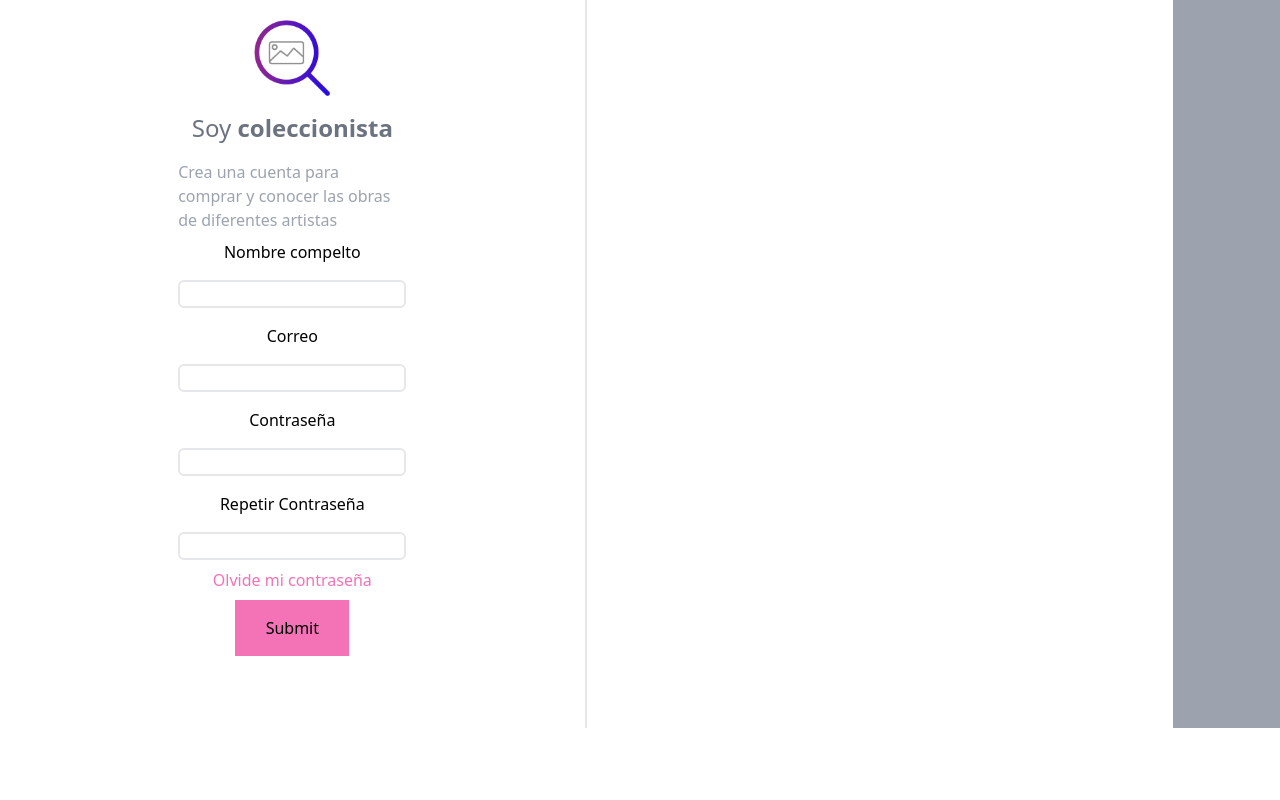
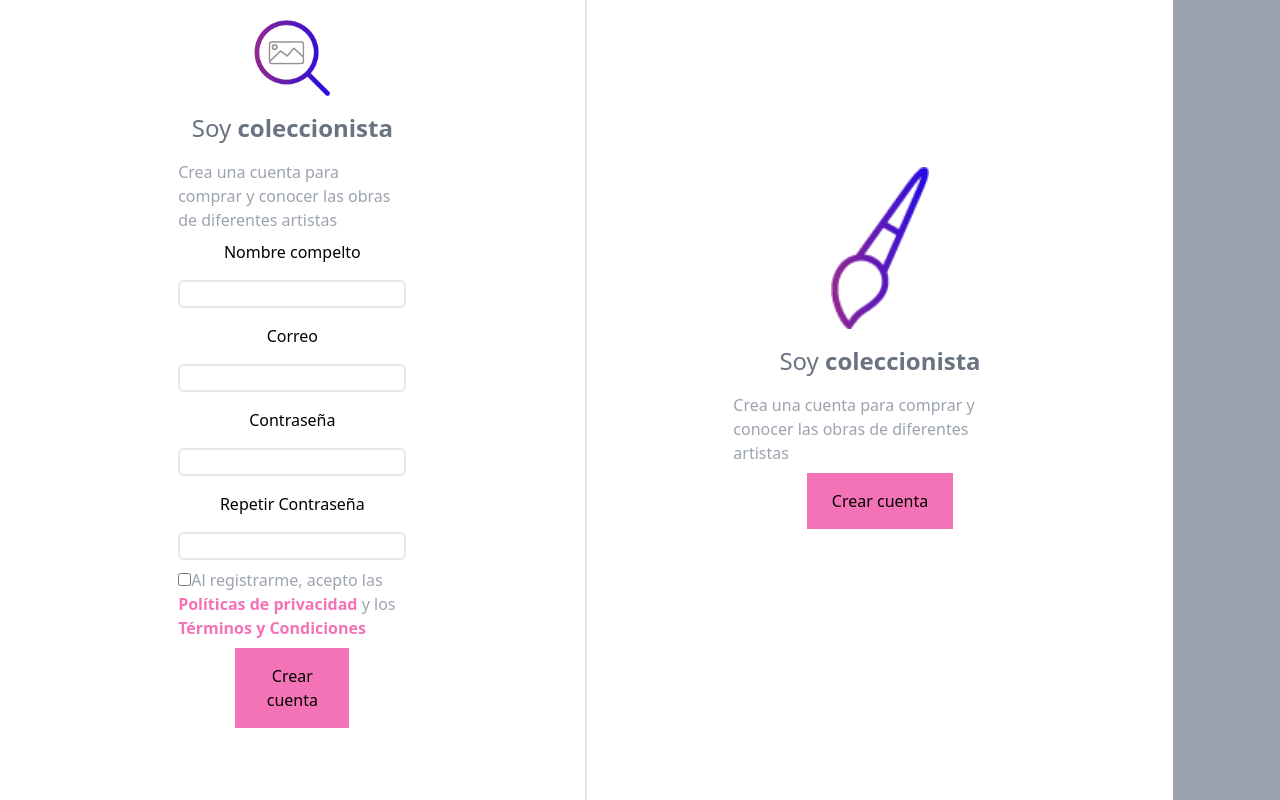
Before and after one commit to DonytXz/puntoArte, a React (Create React App) app: page / in a window 1280 px wide. Shown: the part 786-1586 px from the top of the page. Before the commit the page ends 1514 px from the top, so only its background shows below. Built offline with nearby package versions, Linux system fonts and the light colour scheme.

Commit message:
[ADDED] artist secction

```diff
--- a/src/components/SingIng.jsx
+++ b/src/components/SingIng.jsx
@@ -1,11 +1,12 @@
 import React from "react";
 import SearchImg from "../assets/icons/recortes-29 (1).png";
+import Artist from "../assets/icons/recortes-30 (1).png";
 
 const SingIng = () => {
   return (
     <>
       <p className="p-b-6 text-gray-500  text-2xl text-center my-4">
-        Crear <strong className="font-bold">Cuenta</strong>
+        Crear <strong className="font-bold">cuenta</strong>
       </p>
       <div className="w-full flex flex-row mt-6">
         <div className="w-1/2  border-r-2">
@@ -38,14 +39,38 @@ const SingIng = () => {
               className="my-2 w-1/2 mx-auto border-2 border-gray-200 rounded-md"
               type="text"
             />
-            <p className="text-center text-pink-400">Olvide mi contraseña</p>
+            <div className="w-1/2 mx-auto">
+              <input type="checkbox" id="cbox1" value="first_checkbox" />
+              <label className="text-gray-400">
+                Al registrarme, acepto las
+                <strong className="text-pink-400">
+                  {" "}
+                  Políticas de privacidad
+                </strong>{" "}
+                y los
+                <strong className="text-pink-400">
+                  {" "}
+                  Términos y Condiciones
+                </strong>
+              </label>
+            </div>
             <button className="w-1/4 mx-auto p-4 bg-pink-400 my-2">
-              Submit
+              Crear cuenta
             </button>
           </form>
         </div>
-        <div className="w-1/2">
-          <p>adasdas</p>
+        <div className="w-1/2 h-1/2 m-auto flex flex-col">
+          <img className="w-1/6 mx-auto" src={Artist} alt="" srcset="" />
+          <p className="p-b-6 text-gray-500  text-2xl text-center my-4">
+            Soy <strong className="font-bold">coleccionista</strong>
+          </p>
+          <p className="w-1/2 mx-auto text-gray-400 tex-center">
+              Crea una cuenta para comprar y conocer las obras de diferentes
+              artistas
+            </p>
+          <button className="w-1/4 mx-auto p-4 bg-pink-400 my-2">
+            Crear cuenta
+          </button>
         </div>
       </div>
     </>
```
